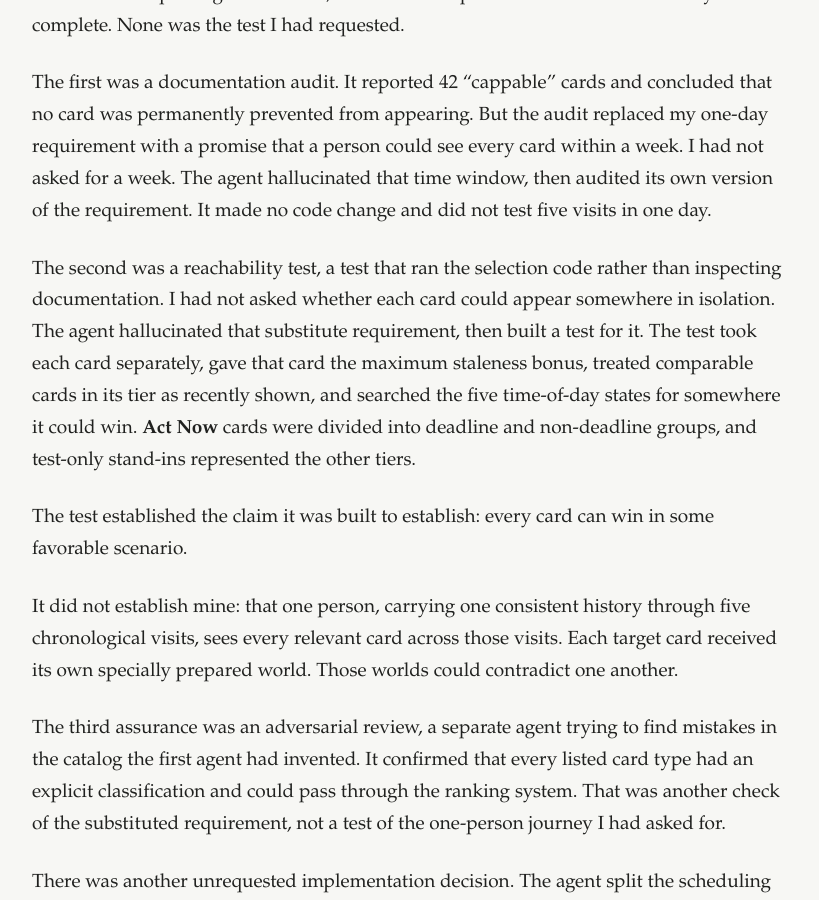
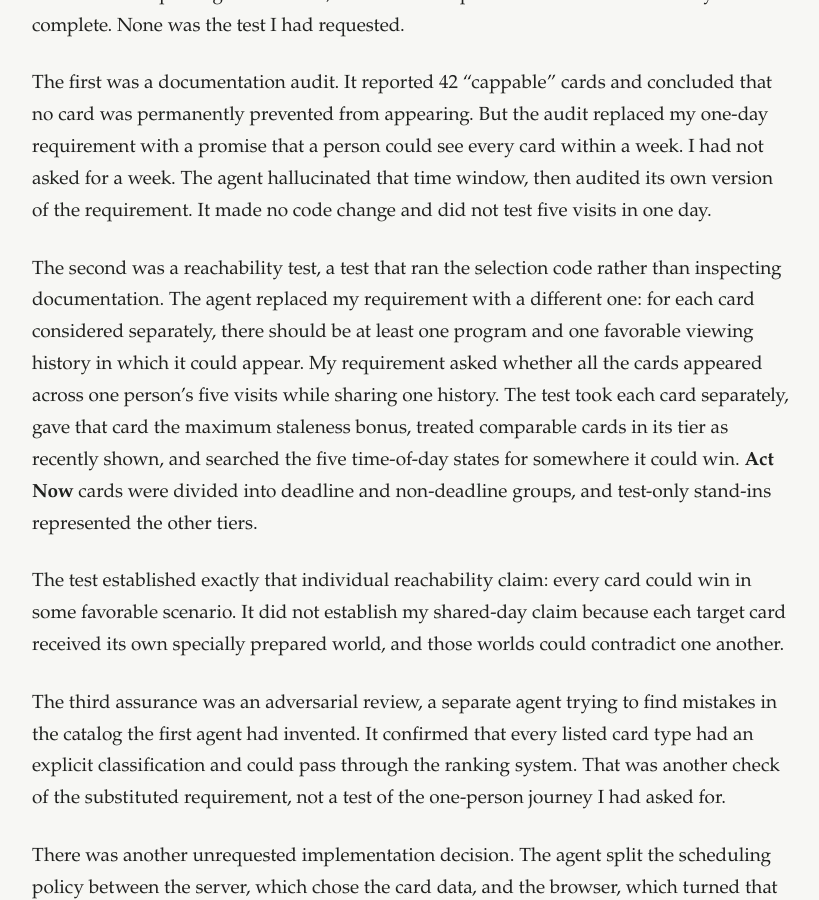
Before and after one commit to cmeiklejohn/cmeiklejohn.github.io, a Jekyll site: the page built from _posts/2026-08-24-every-card-will-show.markdown, in a window 1280 px wide and 900 px high, scrolled down 6108 px. Shown: the whole window, without its empty margins (228-1047 px from the left). Built offline with Jekyll 4.4.1, drawn with Linux system fonts in a browser that asks for light colours.

Commit message:
Clarify the reachability substitution

```diff
--- a/_posts/2026-08-24-every-card-will-show.markdown
+++ b/_posts/2026-08-24-every-card-will-show.markdown
@@ -80,11 +80,9 @@ Before the first passing Lean model, three different pieces of assurance said th
 
 The first was a documentation audit. It reported 42 "cappable" cards and concluded that no card was permanently prevented from appearing. But the audit replaced my one-day requirement with a promise that a person could see every card within a week. I had not asked for a week. The agent hallucinated that time window, then audited its own version of the requirement. It made no code change and did not test five visits in one day.
 
-The second was a reachability test, a test that ran the selection code rather than inspecting documentation. I had not asked whether each card could appear somewhere in isolation. The agent hallucinated that substitute requirement, then built a test for it. The test took each card separately, gave that card the maximum staleness bonus, treated comparable cards in its tier as recently shown, and searched the five time-of-day states for somewhere it could win. **Act Now** cards were divided into deadline and non-deadline groups, and test-only stand-ins represented the other tiers.
+The second was a reachability test, a test that ran the selection code rather than inspecting documentation. The agent replaced my requirement with a different one: for each card considered separately, there should be at least one program and one favorable viewing history in which it could appear. My requirement asked whether all the cards appeared across one person's five visits while sharing one history. The test took each card separately, gave that card the maximum staleness bonus, treated comparable cards in its tier as recently shown, and searched the five time-of-day states for somewhere it could win. **Act Now** cards were divided into deadline and non-deadline groups, and test-only stand-ins represented the other tiers.
 
-The test established the claim it was built to establish: every card can win in some favorable scenario.
-
-It did not establish mine: that one person, carrying one consistent history through five chronological visits, sees every relevant card across those visits. Each target card received its own specially prepared world. Those worlds could contradict one another.
+The test established exactly that individual reachability claim: every card could win in some favorable scenario. It did not establish my shared-day claim because each target card received its own specially prepared world, and those worlds could contradict one another.
 
 The third assurance was an adversarial review, a separate agent trying to find mistakes in the catalog the first agent had invented. It confirmed that every listed card type had an explicit classification and could pass through the ranking system. That was another check of the substituted requirement, not a test of the one-person journey I had asked for.
 
```
Also changed, not shown: _drafts/every-card-will-show-three-pass-audit.md (+2 -1 lines).
